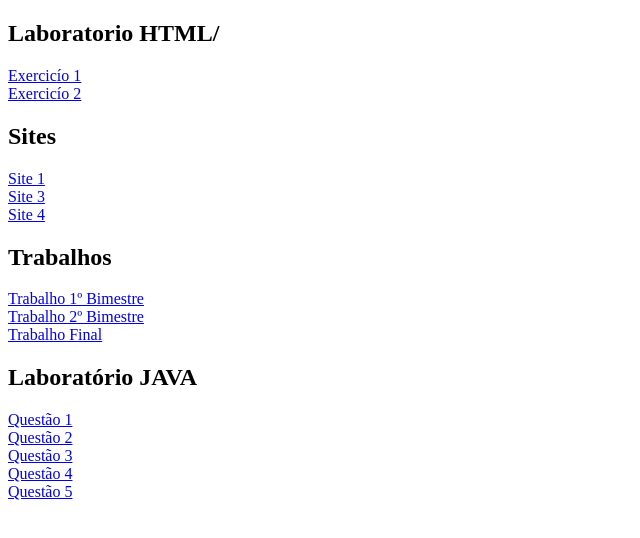
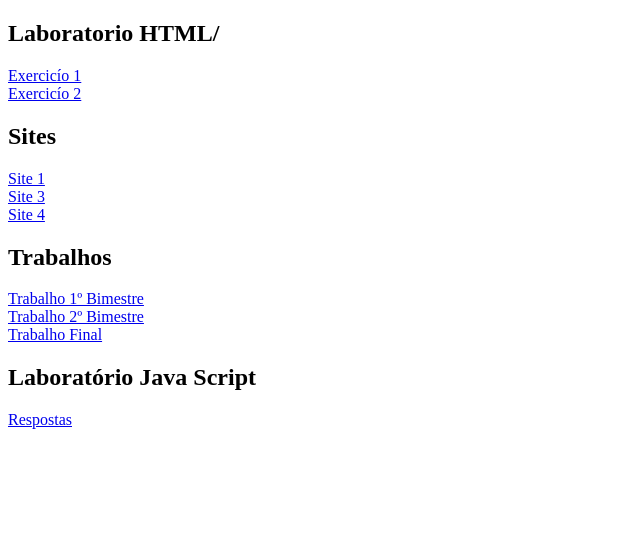
Before and after one commit to rannier99/Rannier-Mattos, a plain HTML site: page index.html in a window 1280 px wide. Shown: the whole page, without its empty margins (0-640 px from the left). Drawn offline with Linux system fonts and the light colour scheme.

Commit message:
Update index.html

```diff
--- a/index.html
+++ b/index.html
@@ -21,14 +21,8 @@
     <a href="https://rannier99.github.io/trabalho-2-bimestre/">Trabalho 2º Bimestre</a><br>
     <a href="https://rannier99.github.io/provafinal/">Trabalho Final</a><br>
 
-    <h2>Laboratório JAVA</h2>
-    <a href="https://rannier99.github.io/labjava1q1/">Questão 1</a><br>
-    <a href="https://rannier99.github.io/labjava1q2/">Questão 2</a><br>
-    <a href="https://rannier99.github.io/labjava1q3/">Questão 3</a><br>
-    <a href="https://rannier99.github.io/labjava1q4/">Questão 4</a><br>
-    <a href="https://rannier99.github.io/labjava1q5/">Questão 5</a><br>
-
-
+    <h2>Laboratório Java Script</h2>
+    <a href="https://rannier99.github.io/labjava1/">Respostas</a>
 
 </body>
 </html>
```
